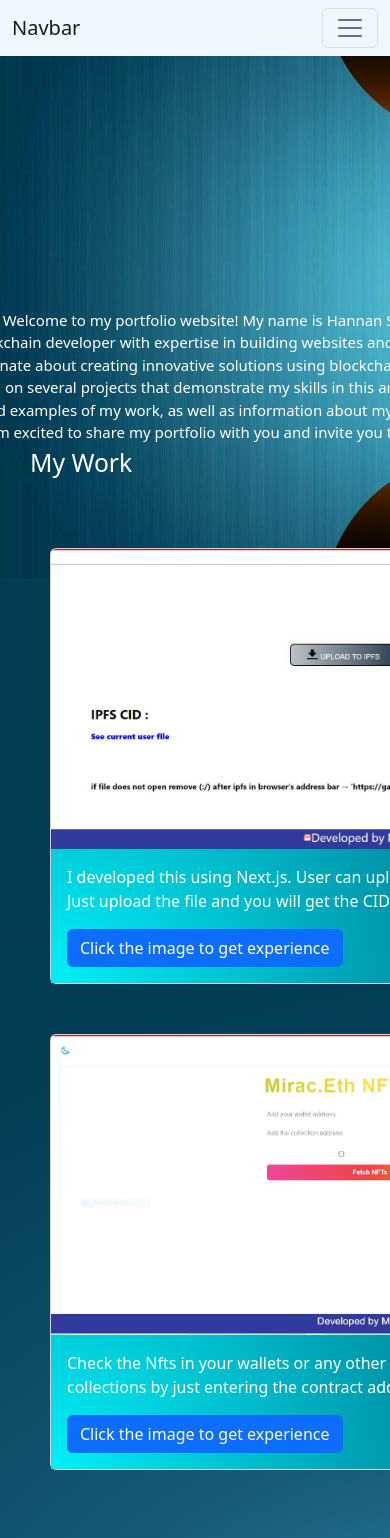
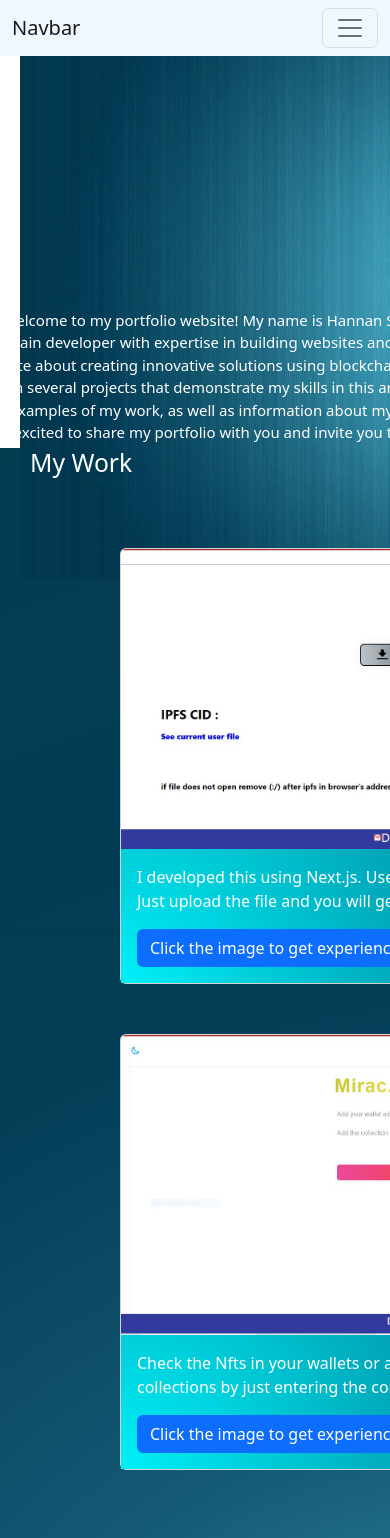
Before and after one commit to placeparks/portfolio, a Next.js app: page / in a window 390 px wide. Shown: the top 1538 px of the page. Built offline with nearby package versions, Linux system fonts and the light colour scheme.

Commit message:
Update globals.css

```diff
--- a/styles/globals.css
+++ b/styles/globals.css
@@ -70,12 +70,13 @@ height: 300px;
   .bg-img{
     margin-top: -450px;
     width: 1000px;
-margin-left:500px;
+margin-left:650px;
   }
 
   .card{
     width: 400px;
     margin-bottom: 50px;
+margin-left: 70px;
   }
   .card-modify{
     margin-left: 50px;
```
